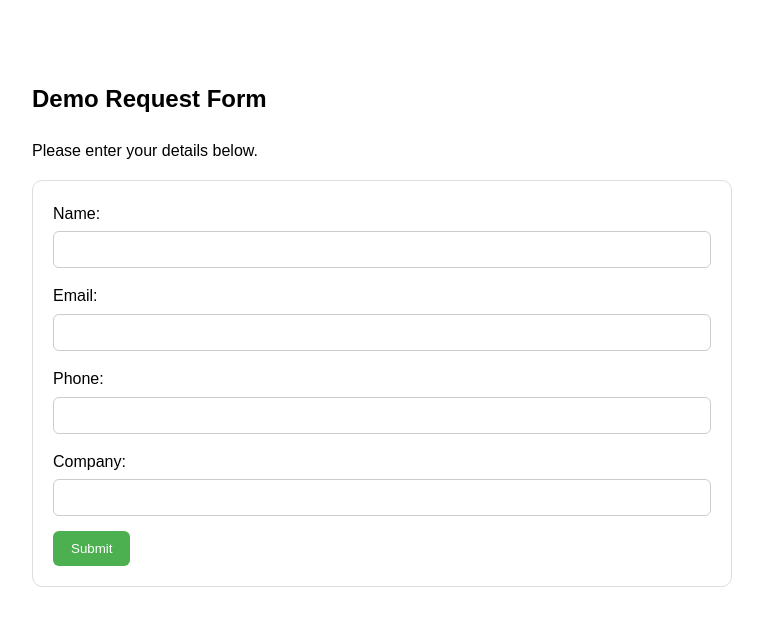
After one commit to mailtomemohan9387/demo-system, a FastAPI app: template templates/form.html in a window 1280 px wide. The commit adds this page. Shown: the top 626 px of the page, without its empty margins (258-1021 px from the left). Run offline with FastAPI, Linux system fonts and the light colour scheme; the template is opened without the code that fills it, so the values that code supplies are empty.

Commit message:
final fix

```diff
--- a/leads.csv
+++ b/leads.csv
@@ -1,3 +1,4 @@
 Name,Email
 MOHAN M,mailtomemohan94@gmail.com
 MOHAN M,mailtomemohan94@gmail.com,+91 95977 23068,xxx
+MOHAN M,mailtomemohan94@gmail.com,+91 95977 23068,xxx
--- a/main.py
+++ b/main.py
@@ -1,18 +1,21 @@
 from fastapi import FastAPI, Form
 from fastapi.responses import HTMLResponse
+from fastapi.staticfiles import StaticFiles
+from fastapi.templating import Jinja2Templates
+from starlette.requests import Request
 import os
 import csv
 import requests
 
 app = FastAPI()
 
-# Resend API Key
+templates = Jinja2Templates(directory="templates")
+app.mount("/images", StaticFiles(directory="images"), name="images")
+
 RESEND_API_KEY = os.getenv("RESEND_API_KEY")
 
-# CSV file
 csv_file = "leads.csv"
 
-# Create CSV file with header if not exists
 if not os.path.exists(csv_file):
     with open(csv_file, mode="w", newline="", encoding="utf-8") as file:
         writer = csv.writer(file)
@@ -27,7 +30,6 @@ def send_email(name, email, phone, company):
         "Content-Type": "application/json"
     }
 
-    # 1. Admin mail
     admin_data = {
         "from": "onboarding@resend.dev",
         "to": ["mailtomemohan94@gmail.com"],
@@ -41,7 +43,6 @@ def send_email(name, email, phone, company):
         """
     }
 
-    # 2. Customer auto reply
     user_data = {
         "from": "onboarding@resend.dev",
         "to": [email],
@@ -56,100 +57,37 @@ def send_email(name, email, phone, company):
         """
     }
 
-    admin_response = requests.post(url, json=admin_data, headers=headers)
-    print("Admin mail:", admin_response.text)
-
-    user_response = requests.post(url, json=user_data, headers=headers)
-    print("User mail:", user_response.text)
+    requests.post(url, json=admin_data, headers=headers)
+    requests.post(url, json=user_data, headers=headers)
 
 
 @app.get("/", response_class=HTMLResponse)
-def home():
-    return """
-    <html>
-        <head>
-            <title>Demo System</title>
-            <style>
-                body {
-                    font-family: Arial, sans-serif;
-                    max-width: 600px;
-                    margin: 40px auto;
-                    padding: 20px;
-                    line-height: 1.6;
-                }
-                h1 {
-                    margin-bottom: 10px;
-                }
-                form {
-                    margin-top: 20px;
-                    padding: 20px;
-                    border: 1px solid #ddd;
-                    border-radius: 10px;
-                }
-                input {
-                    width: 100%;
-                    padding: 10px;
-                    margin-top: 5px;
-                    margin-bottom: 15px;
-                    border: 1px solid #ccc;
-                    border-radius: 6px;
-                    box-sizing: border-box;
-                }
-                button {
-                    background-color: #4CAF50;
-                    color: white;
-                    padding: 10px 18px;
-                    border: none;
-                    border-radius: 6px;
-                    cursor: pointer;
-                }
-                button:hover {
-                    background-color: #45a049;
-                }
-            </style>
-        </head>
-        <body>
-            <h1>Demo Request Form</h1>
-            <p>Please enter your details below.</p>
+def home(request: Request):
+    return templates.TemplateResponse("index.html", {"request": request})
 
-            <form action="/submit" method="post">
-                <label>Name:</label>
-                <input type="text" name="name" required>
 
-                <label>Email:</label>
-                <input type="email" name="email" required>
-
-                <label>Phone:</label>
-                <input type="text" name="phone" required>
-
-                <label>Company:</label>
-                <input type="text" name="company">
-
-                <button type="submit">Submit</button>
-            </form>
-        </body>
-    </html>
-    """
+@app.get("/form", response_class=HTMLResponse)
+def form_page(request: Request):
+    return templates.TemplateResponse("form.html", {"request": request})
 
 
 @app.post("/submit", response_class=HTMLResponse)
 def submit(
+    request: Request,
     name: str = Form(...),
     email: str = Form(...),
     phone: str = Form(...),
     company: str = Form("")
 ):
-    # Save to CSV
     with open(csv_file, mode="a", newline="", encoding="utf-8") as file:
         writer = csv.writer(file)
         writer.writerow([name, email, phone, company])
 
     try:
-        if not RESEND_API_KEY:
-            raise Exception("RESEND_API_KEY not set")
-
-        send_email(name, email, phone, company)
-
+        if RESEND_API_KEY:
+            send_email(name, email, phone, company)
+        else:
+            print("RESEND_API_KEY not set")
     except Exception as e:
         print("Error:", e)
 
@@ -160,7 +98,7 @@ def submit(
             <style>
                 body {{
                     font-family: Arial, sans-serif;
-                    max-width: 600px;
+                    max-width: 700px;
                     margin: 40px auto;
                     padding: 20px;
                     line-height: 1.6;
@@ -174,8 +112,8 @@ def submit(
                     display: inline-block;
                     margin-top: 15px;
                     text-decoration: none;
+                    background: #4CAF50;
                     color: white;
-                    background: #4CAF50;
                     padding: 10px 16px;
                     border-radius: 6px;
                 }}
--- /dev/null
+++ b/templates/form.html
@@ -0,0 +1,64 @@
+<!DOCTYPE html>
+<html>
+<head>
+    <title>Demo Request Form</title>
+    <style>
+        body {
+            font-family: Arial, sans-serif;
+            max-width: 700px;
+            margin: 40px auto;
+            padding: 20px;
+            line-height: 1.6;
+        }
+
+        form {
+            border: 1px solid #ddd;
+            border-radius: 10px;
+            padding: 20px;
+        }
+
+        input {
+            width: 100%;
+            padding: 10px;
+            margin-top: 5px;
+            margin-bottom: 15px;
+            box-sizing: border-box;
+            border: 1px solid #ccc;
+            border-radius: 6px;
+        }
+
+        button {
+            background: #4CAF50;
+            color: white;
+            border: none;
+            padding: 10px 18px;
+            border-radius: 6px;
+            cursor: pointer;
+        }
+
+        button:hover {
+            background: #449d48;
+        }
+    </style>
+</head>
+<body>
+    <h2>Demo Request Form</h2>
+    <p>Please enter your details below.</p>
+
+    <form action="/submit" method="post">
+        <label>Name:</label>
+        <input name="name" required>
+
+        <label>Email:</label>
+        <input name="email" required>
+
+        <label>Phone:</label>
+        <input name="phone" required>
+
+        <label>Company:</label>
+        <input name="company">
+
+        <button type="submit">Submit</button>
+    </form>
+</body>
+</html>
```
Also changed, not shown: templates/index.html (+77 -3 lines), images/screen1.png (added), images/screen2.png (added), images/screen3.png (added), images/screen4.png (added), images/screen5.png (added).
